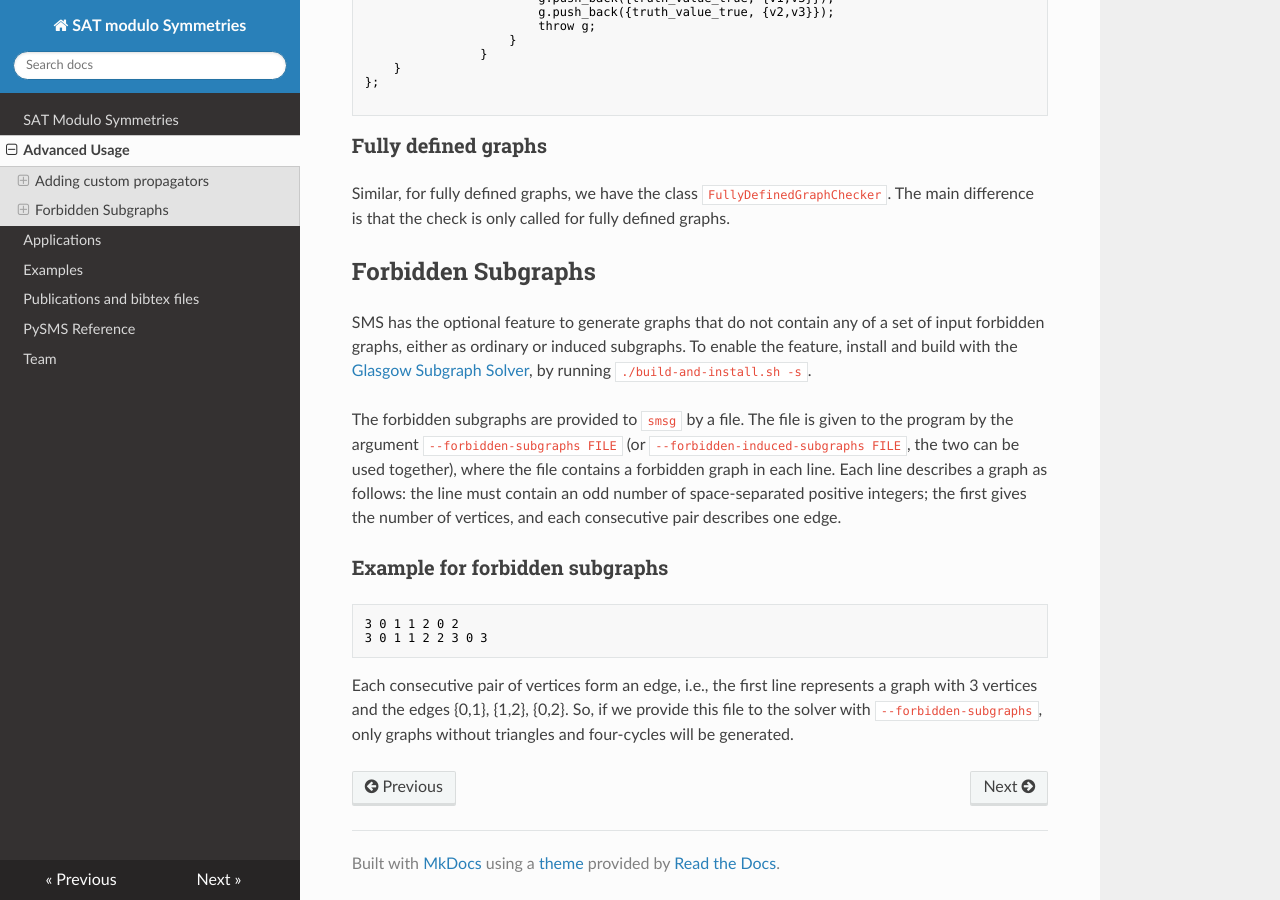
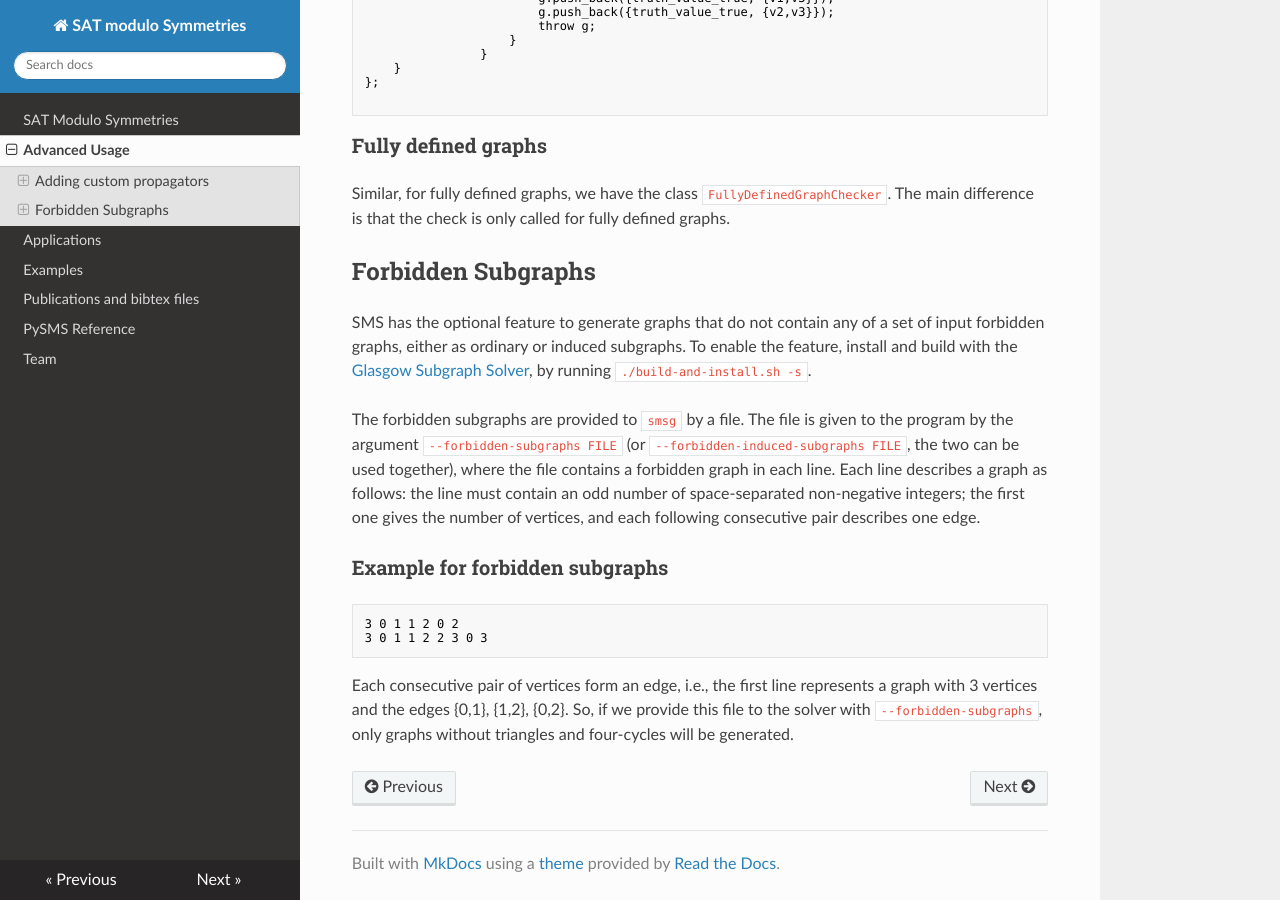
Before and after one commit to markirch/sat-modulo-symmetries, an MkDocs documentation site: the page built from docs/advanced.md, in a window 1280 px wide and 900 px high, scrolled down 884 px. Built offline with MkDocs 1.6.1, drawn with Linux system fonts in a browser that asks for light colours; nearby versions of some CDN libraries.

Commit message:
minor fix

```diff
--- a/docs/advanced.md
+++ b/docs/advanced.md
@@ -53,7 +53,7 @@ SMS has the optional feature to generate graphs that do not contain any of a set
 To enable the feature, install and build with the [Glasgow Subgraph Solver](https://github.com/ciaranm/glasgow-subgraph-solver), by running `./build-and-install.sh -s`.
 
 The forbidden subgraphs are provided to `smsg` by a file. The file is given to the program by the argument `--forbidden-subgraphs FILE` (or `--forbidden-induced-subgraphs FILE`, the two can be used together), where the file contains a forbidden graph in each line.
-Each line describes a graph as follows: the line must contain an odd number of space-separated positive integers; the first gives the number of vertices, and each consecutive pair describes one edge.
+Each line describes a graph as follows: the line must contain an odd number of space-separated non-negative integers; the first one gives the number of vertices, and each following consecutive pair describes one edge.
 
 ### Example for forbidden subgraphs
 
```
